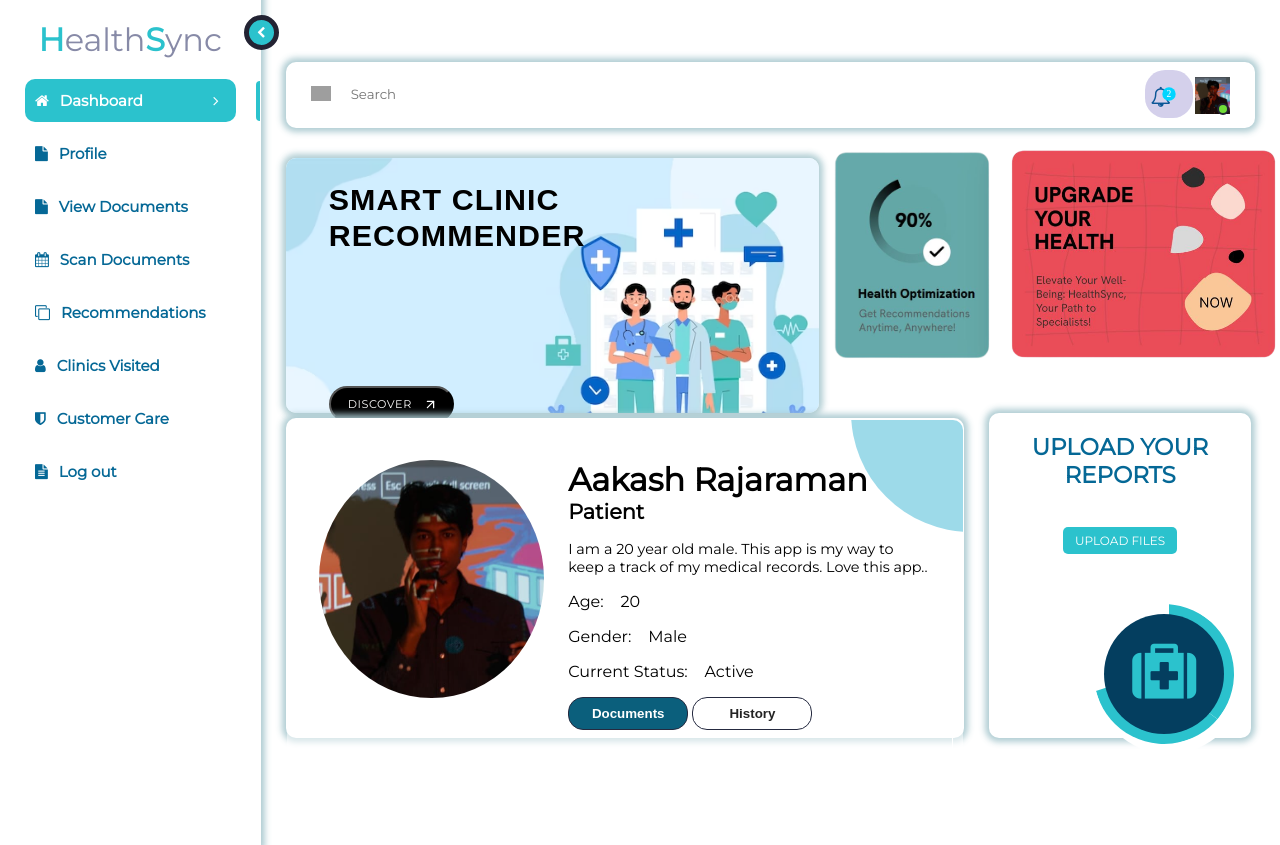
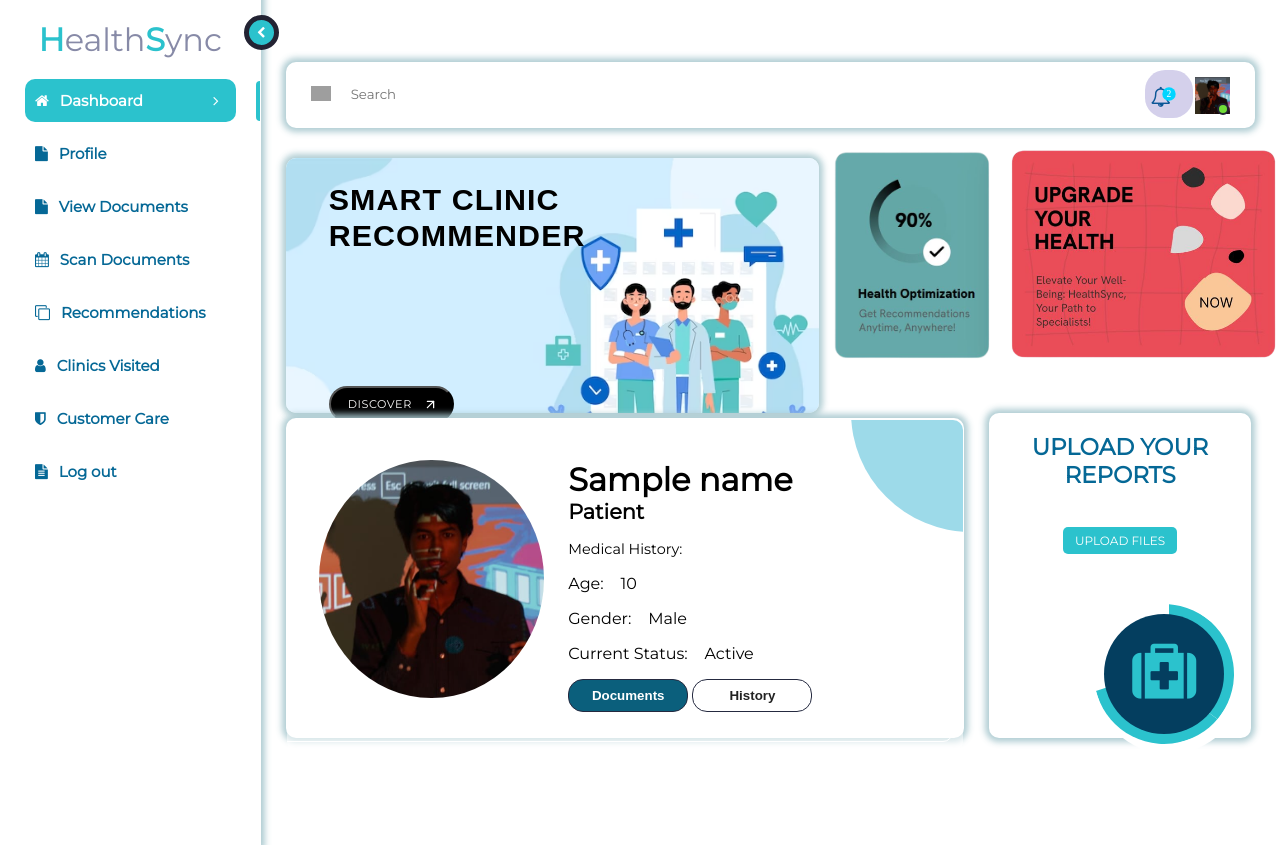
Before and after one commit to aakashrajaraman/HealthSync, a Flask app: template templates/patient_dashboard.html in a window 1280 px wide. Run offline with Flask 3, Linux system fonts and the light colour scheme; the template is opened without the code that fills it: most values are stand-ins (such as "Sample title", 1, 10 or a date in 2020); grey boxes are pictures that could not be loaded.

Commit message:
added more template tag functionality

```diff
--- a/main.py
+++ b/main.py
@@ -10,6 +10,7 @@
 load_dotenv()
 path = os.getenv('FIREBASE_KEY_PATH')
 bucket_path = "healthsync-c9b49.appspot.com"
+current_date = datetime.date.today()
 
 
 
@@ -50,7 +51,18 @@
                         print(session['user_id'])
 
                         if userType == 'patient':
-                            return render_template('patient_dashboard.html')
+                            #get info of patient to render on page
+                            name = user_data['name']
+                            age = current_date-datetime.datetime.strptime(user_data['date'], '%m%d%Y').date()
+                            years = age.days//365
+                            print(years)
+
+
+
+
+
+
+                            return render_template('patient_dashboard.html', name = name, age = age)
                         elif userType == 'clinic':
                             return render_template('clinic_dashboard.html')
                     else:#wrong password
--- a/templates/patient_dashboard.html
+++ b/templates/patient_dashboard.html
@@ -100,15 +100,17 @@
         </div>
         <div class="infos">
           <div class="name">
-            <h1>Aakash Rajaraman</h1>
+            {%if name%}
+            <h1>{{name}}</h1>
+            {%endif%}
             <h2>Patient</h2>
           </div>
           <p class="text">
-            I am a 20 year old male. This app is my way to keep a track of my medical records. Love this app..
+            Medical History:
           </p>
           <div class="stats">
             <p>Age: &nbsp; &nbsp;</p>
-            <p>20</p>
+            <p>{{age}}</p>
           </div>
 
           <ul class="stats">
```
